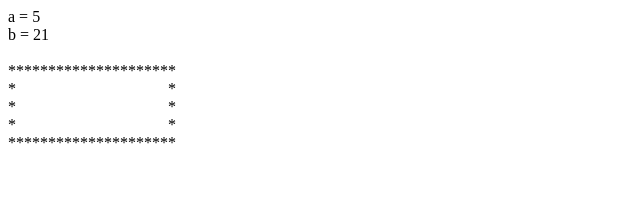
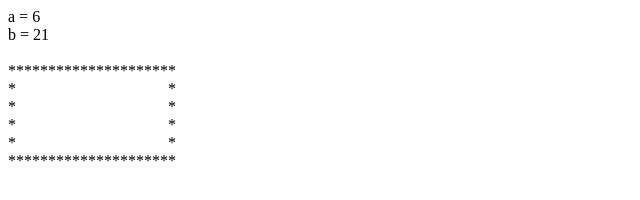
Before and after one commit to mlodybula/3-5-java, a plain HTML site: page z52_bulc.html in a window 1280 px wide. Shown: the whole page, without its empty margins (0-640 px from the left). Drawn offline with Linux system fonts and the light colour scheme.

Commit message:
z52_bulc.html

```diff
--- a/z52_bulc.html
+++ b/z52_bulc.html
@@ -1,7 +1,7 @@
 <html>
 <body>
 <script>
-var a_bul = (8 % 4) + 5;
+var a_bul = (5 % 4) + 5;
 var b_bul = (7 % 6) + 20;
 
 document.write("a = " + a_bul + "<br>");
```
